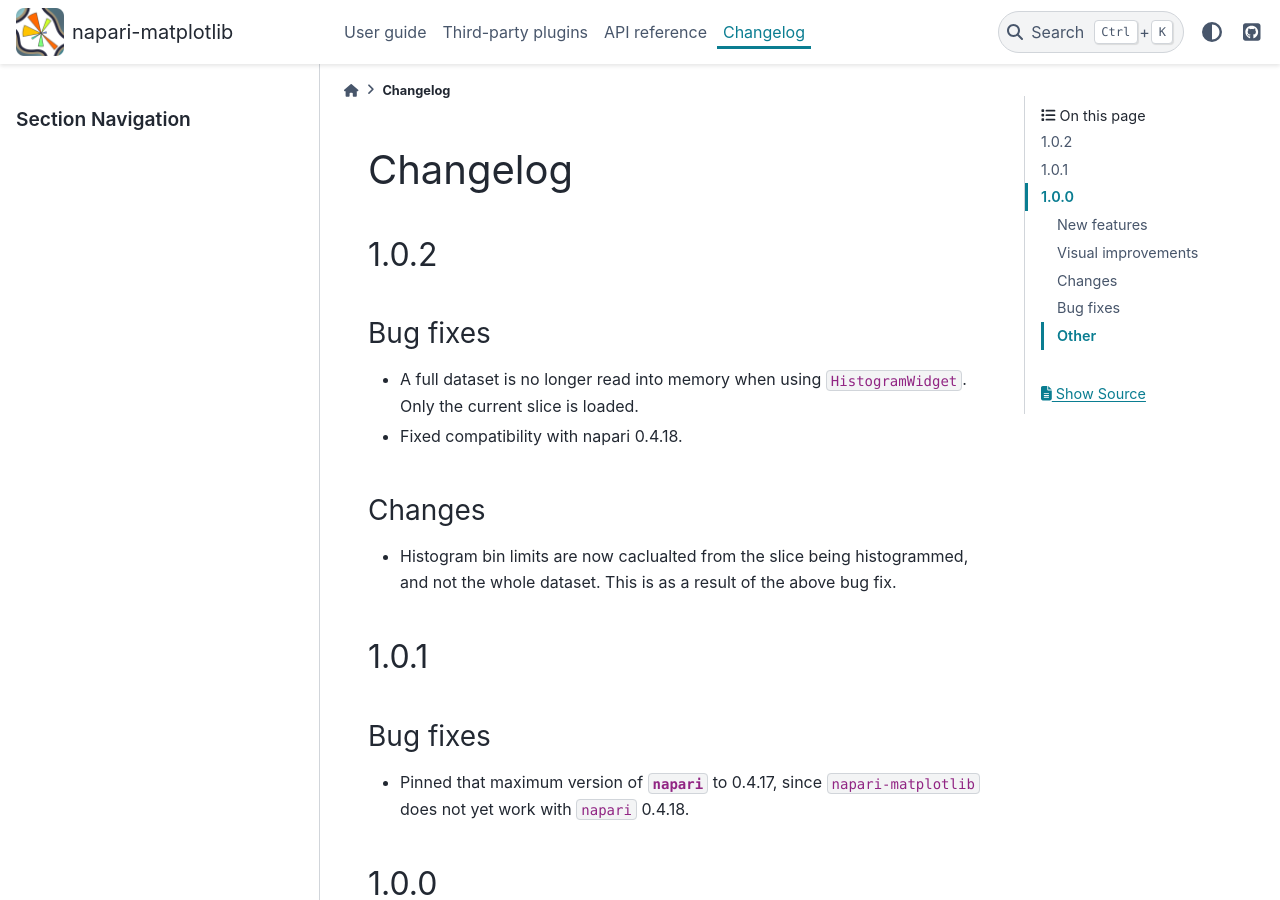
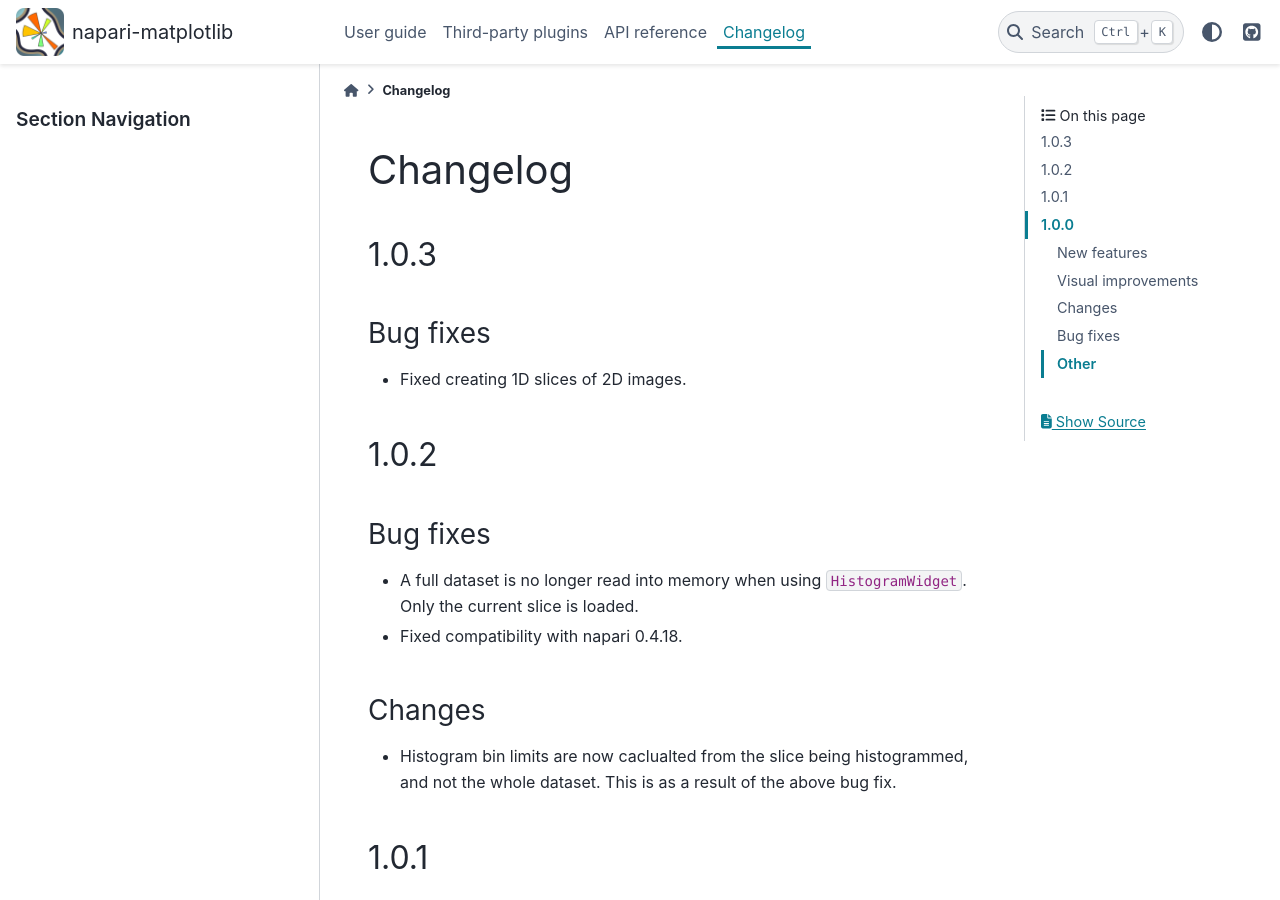
Before and after one commit to matplotlib/napari-matplotlib, a Sphinx documentation site: the page built from docs/changelog.rst, in a window 1280 px wide and 900 px high. Built offline with Sphinx 7.4.7 and the PyData theme 0.15.4, drawn with Linux system fonts in a browser that asks for light colours; pages that are not in the unit, such as notebooks, are missing from menus.

Commit message:
Add changelog

```diff
--- a/docs/changelog.rst
+++ b/docs/changelog.rst
@@ -1,5 +1,11 @@
 Changelog
 =========
+1.0.3
+-----
+Bug fixes
+~~~~~~~~~
+- Fixed creating 1D slices of 2D images.
+
 1.0.2
 -----
 Bug fixes
```
